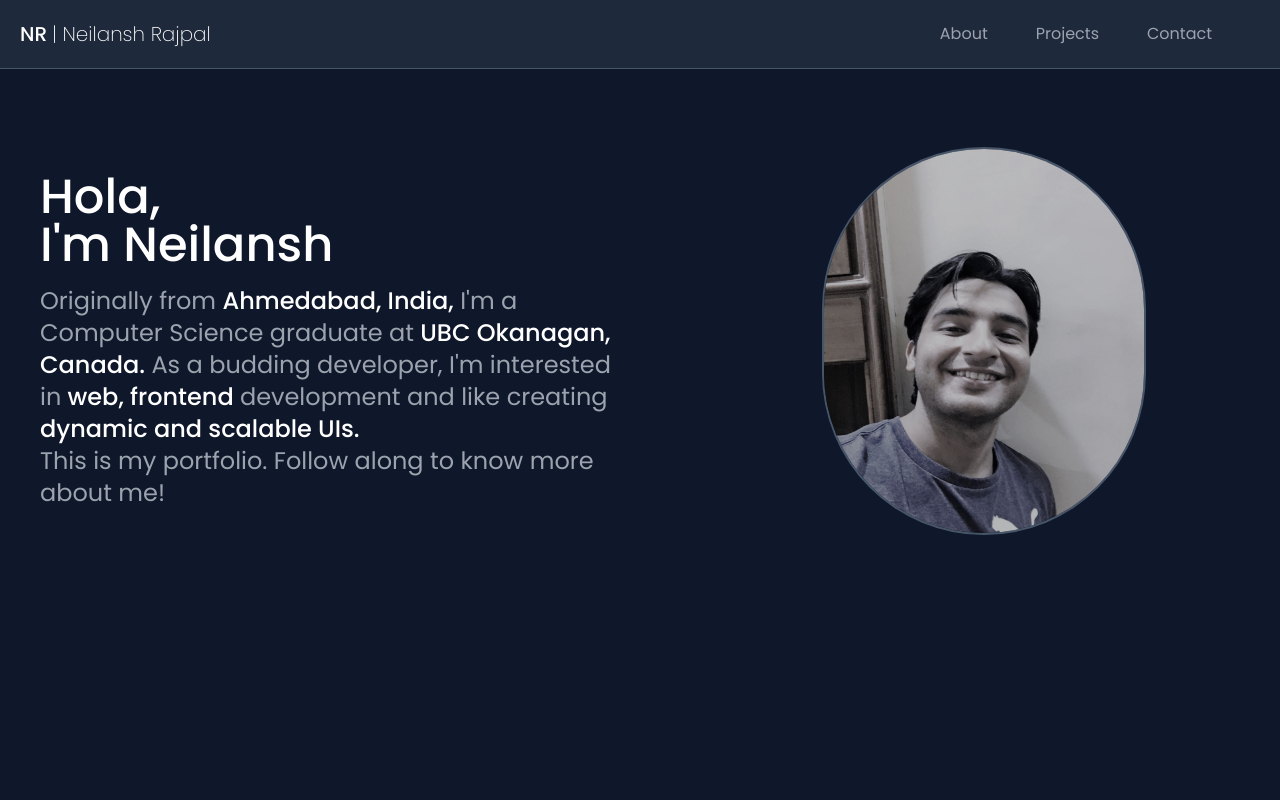
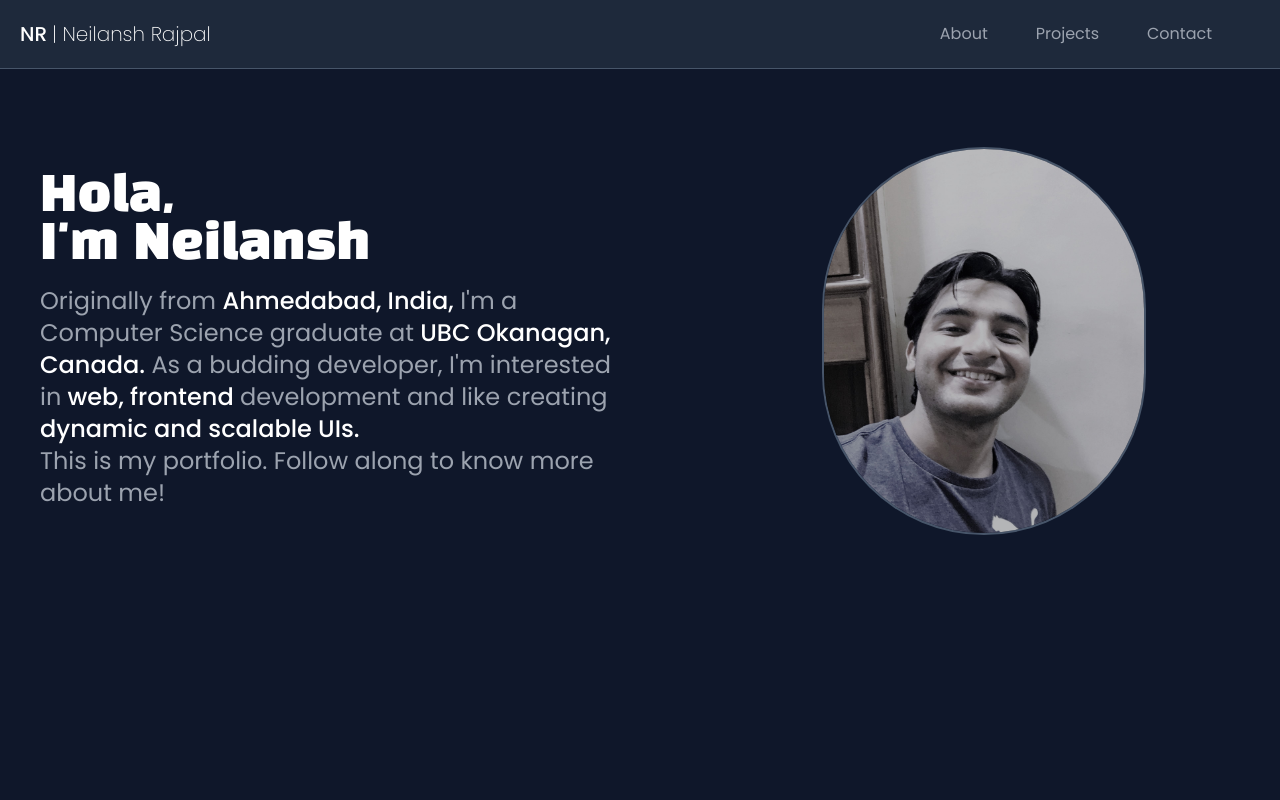
Before and after one commit to NeilanshTriesToCode/portfolio-website, a React (Vite) app: page / in a window 1280 px wide. Shown: the top 800 px of the page. Built offline with nearby package versions, Linux system fonts and the light colour scheme.

Commit message:
changed About page heading font

```diff
--- a/index.html
+++ b/index.html
@@ -7,7 +7,7 @@
     <link rel="preconnect" href="https://fonts.googleapis.com">
     <link rel="preconnect" href="https://fonts.gstatic.com" crossorigin>
     <link href="https://fonts.googleapis.com/css2?family=Poppins:ital,wght@0,200;0,400;0,500;0,600;0,700;1,300;1,400;1,600;1,700&display=swap" rel="stylesheet">
-
+    <link href="https://fonts.googleapis.com/css2?family=Black+Han+Sans&display=swap" rel="stylesheet">
     <meta name="viewport" content="width=device-width, initial-scale=1.0" />
     <title>Neilansh Rajpal</title>
   </head>
--- a/src/App.jsx
+++ b/src/App.jsx
@@ -51,7 +51,7 @@ function App() {
 
   // cleanup function for useEffect()
   return () => {
-    contents.forEach(content => observer.unobserve(content));
+    () => observer.disconnect();
   }
 
   }, []);
--- a/src/components/About.jsx
+++ b/src/components/About.jsx
@@ -8,7 +8,7 @@ const About = () => {
     <section id='about'  className='hide-content lg:min-h-[85vh]'>
         <div className='mx-auto px-10 py-20 container flex flex-col items-center  md:flex-row '>
           <div className='mb-16 flex flex-col items-center text-center  md:pr-16 md:items-start md:text-left md:mb-0 md:w-1/2  lg:flex-grow lg:pr-24'>
-            <h1 className='mb-4 title-font font-medium text-white text-4xl md:text-5xl'>
+            <h1 className='mb-4 title-font font-blacksans font-medium text-white text-4xl md:text-5xl'>
               Hola, <br /> I'm Neilansh
             </h1>
             <p className="text-xl leading-relaxed text-left md:text-2xl ">
--- a/tailwind.config.js
+++ b/tailwind.config.js
@@ -11,7 +11,8 @@ export default {
     extend: {
       fontFamily: {
         sans: ["Poppins", ...defaultTheme.fontFamily.sans],
-
+        poppins: ["Poppins"],
+        blacksans: ["Black Han Sans"],
       },
     },
 
```
